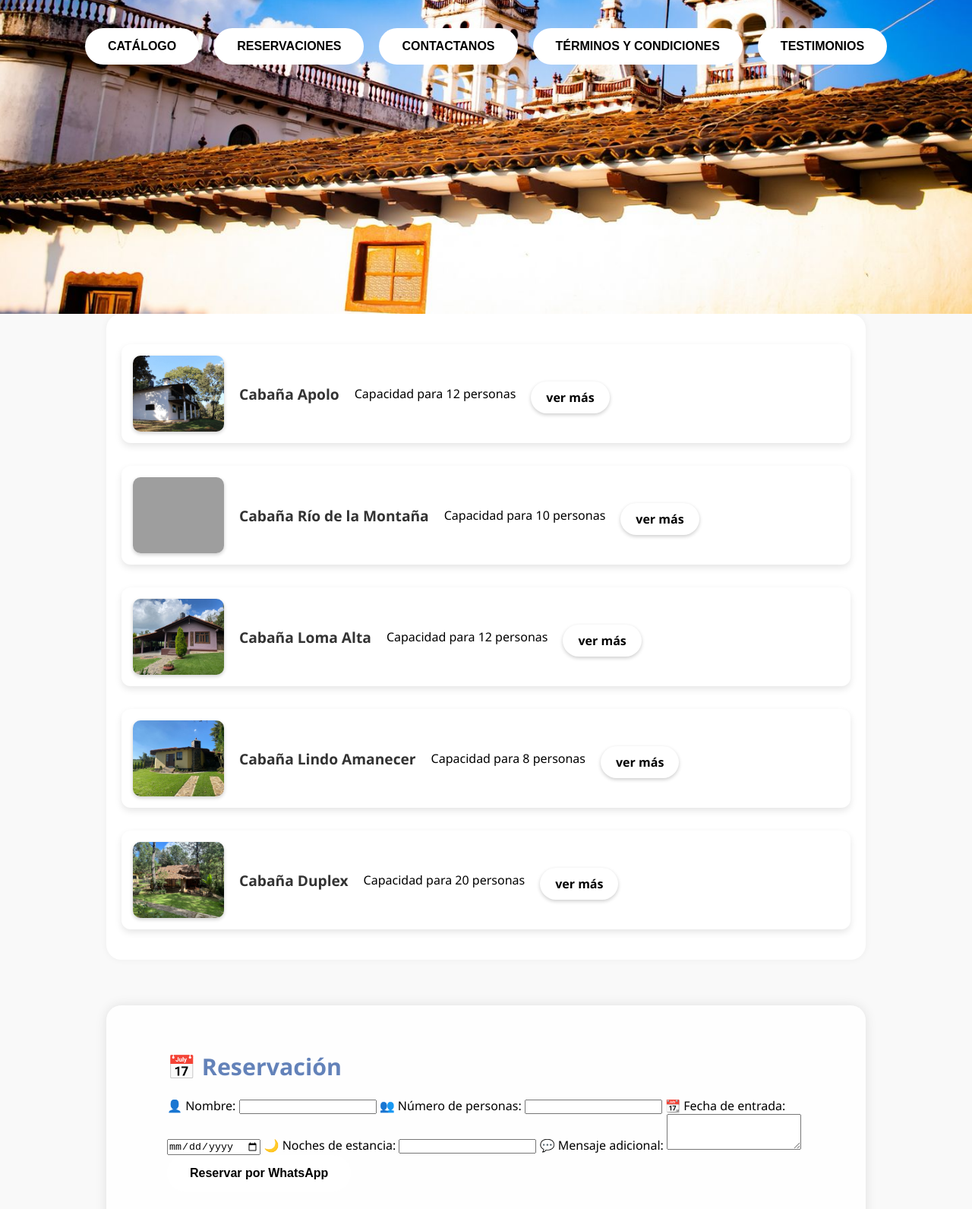
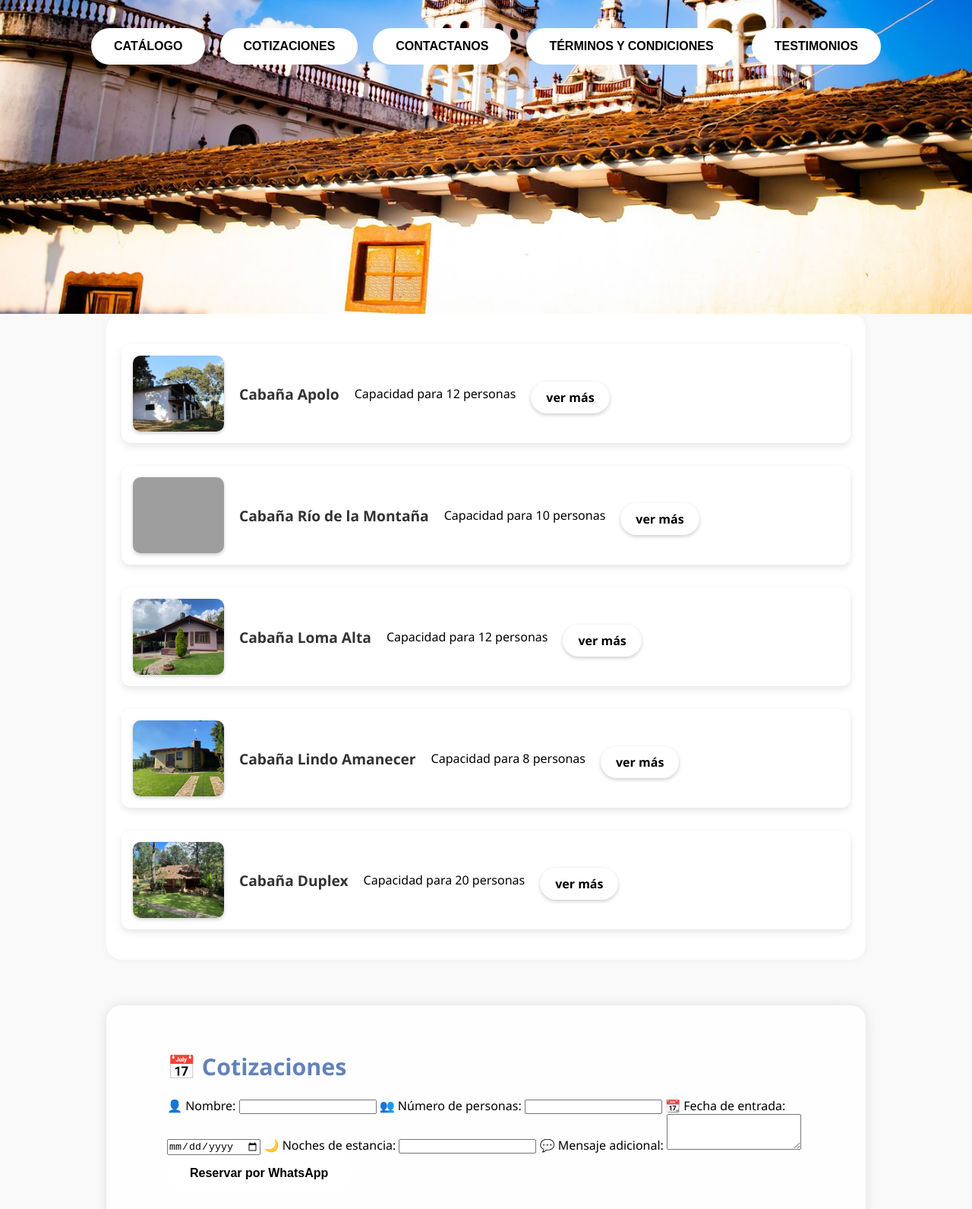
Before and after one commit to Chavez-Yaritza-02/cabainWeb, a plain HTML site: page Index.html in a window 1280 px wide. Shown: the part 387-1978 px from the top of the page at 76% size. Drawn offline with nearby package versions, Linux system fonts and the light colour scheme; grey boxes are pictures that could not be loaded.

Commit message:
Update Index.html
corregi el boton de cotizaciones

```diff
--- a/Index.html
+++ b/Index.html
@@ -18,7 +18,7 @@
         <h1>ALQUILER DE CABAÑAS CHÁVEZ</h1>
         <div class="botones">
           <a href="#catalogo" class="boton">CATÁLOGO</a>
-          <a href="#reservacion" class="boton">RESERVACIONES</a>
+          <a href="#Cotizaciones" class="boton">COTIZACIONES</a>
           <a class="boton" href="https://wa.me/c/5213312726618" target="_blank">CONTACTANOS</a>
           <a href="#terminos" class="boton">TÉRMINOS Y CONDICIONES</a>
           <a href="#testimonios" class="boton">TESTIMONIOS</a>
@@ -71,7 +71,7 @@
 
   </section>
   <section id=" Cotizaciones " class="seccion">
-    <h2>📅 Reservación</h2>
+    <h2>📅 Cotizaciones </h2>
     <form id="formulario-reserva">
       <label for="nombre">👤 Nombre:</label>
       <input type="text" id="nombre" required>
```
